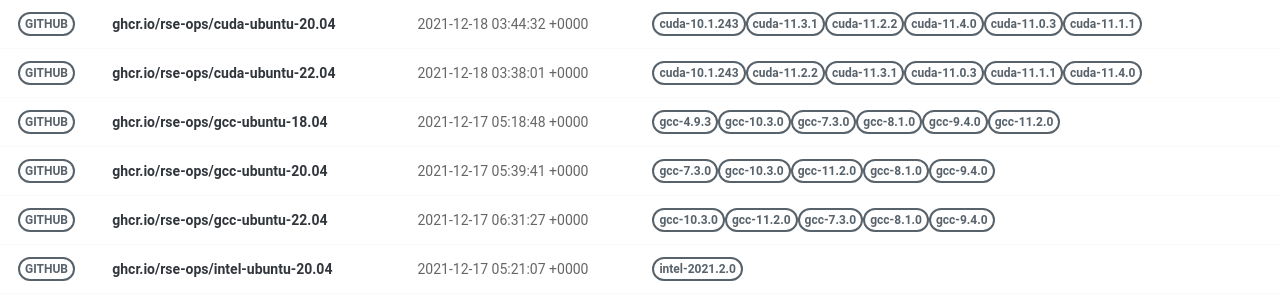
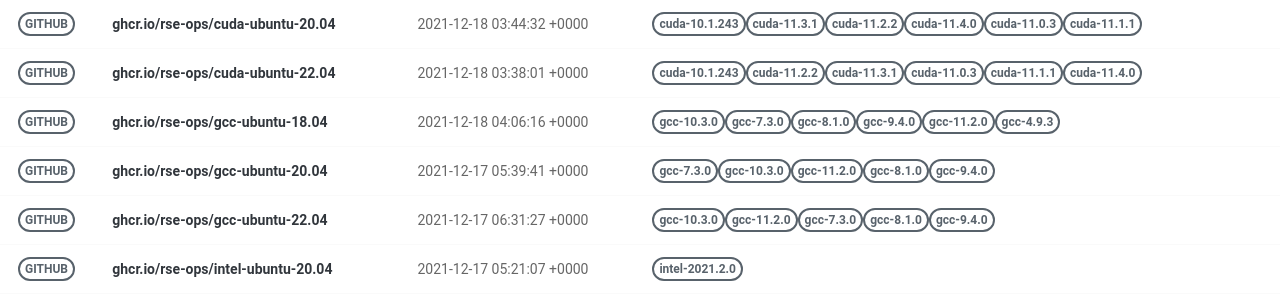
Before and after one commit to rse-ops/docker-images, a Jekyll site: the page built from pages/index.md, in a window 1280 px wide. Shown: the part 277-577 px from the top of the page. Built offline with Jekyll 4.4.1, drawn with Linux system fonts in a browser that asks for light colours; nearby versions of some CDN libraries.

Commit message:
Automated push to update library 2021-12-18

```diff
--- a/_library/ghcr.io-rse-ops-gcc-ubuntu-18.04.md
+++ b/_library/ghcr.io-rse-ops-gcc-ubuntu-18.04.md
@@ -1,14 +1,11 @@
 ---
 layout: container
 name: ghcr.io/rse-ops/gcc-ubuntu-18.04
-updated_at: 2021-12-17 05:18:48.847983
+updated_at: 2021-12-18 04:06:16.493757
 
 
 container_url: https://github.com/orgs/rse-ops/packages/container/package/gcc-ubuntu-18.04
 versions:
- - tag: gcc-4.9.3
-   dockerfile: https://github.com/rse-ops/docker-images/blob/main/ubuntu/gcc/Dockerfile
-   manifest: https://crane.ggcr.dev/manifest/ghcr.io/rse-ops/gcc-ubuntu-18.04:gcc-4.9.3
  - tag: gcc-10.3.0
    dockerfile: https://github.com/rse-ops/docker-images/blob/main/ubuntu/gcc/Dockerfile
    manifest: https://crane.ggcr.dev/manifest/ghcr.io/rse-ops/gcc-ubuntu-18.04:gcc-10.3.0
```
Also changed, not shown: other parts of _library/ghcr.io-rse-ops-gcc-ubuntu-18.04.md (+3 -0 lines).
